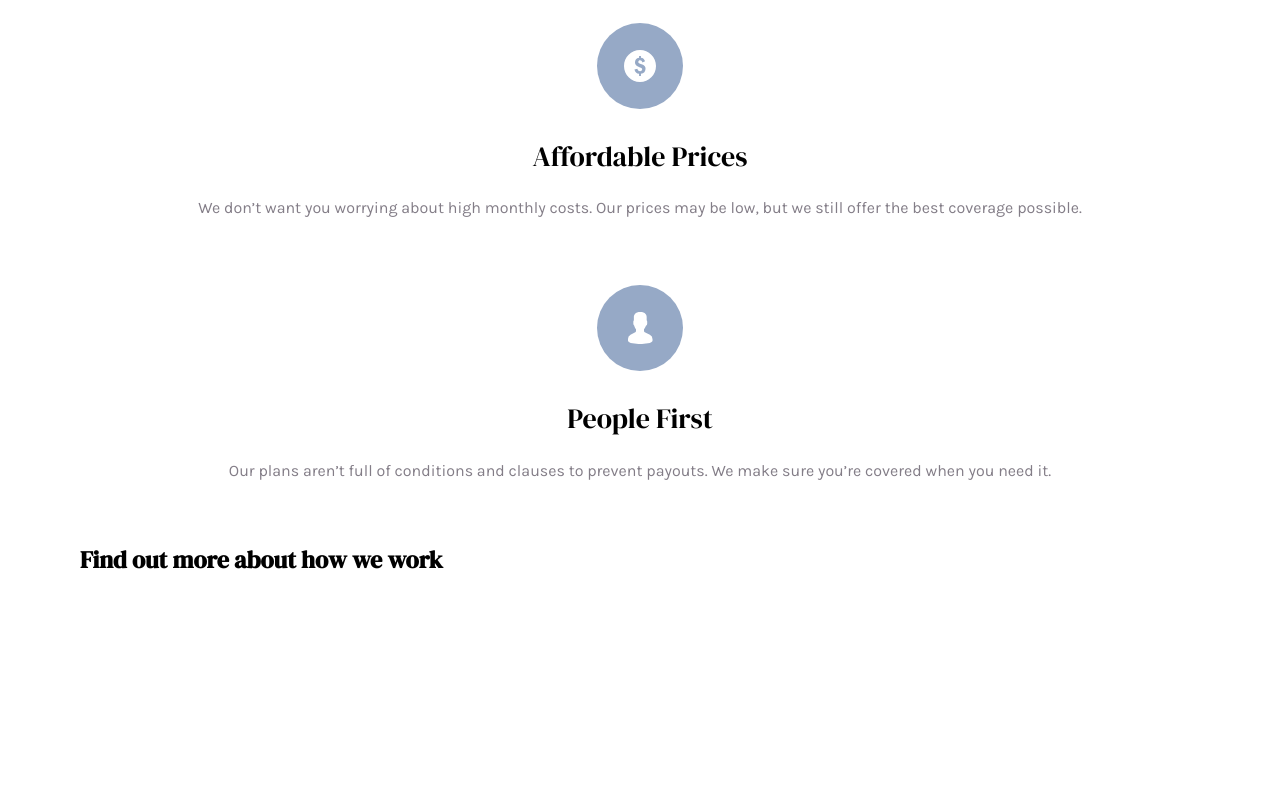
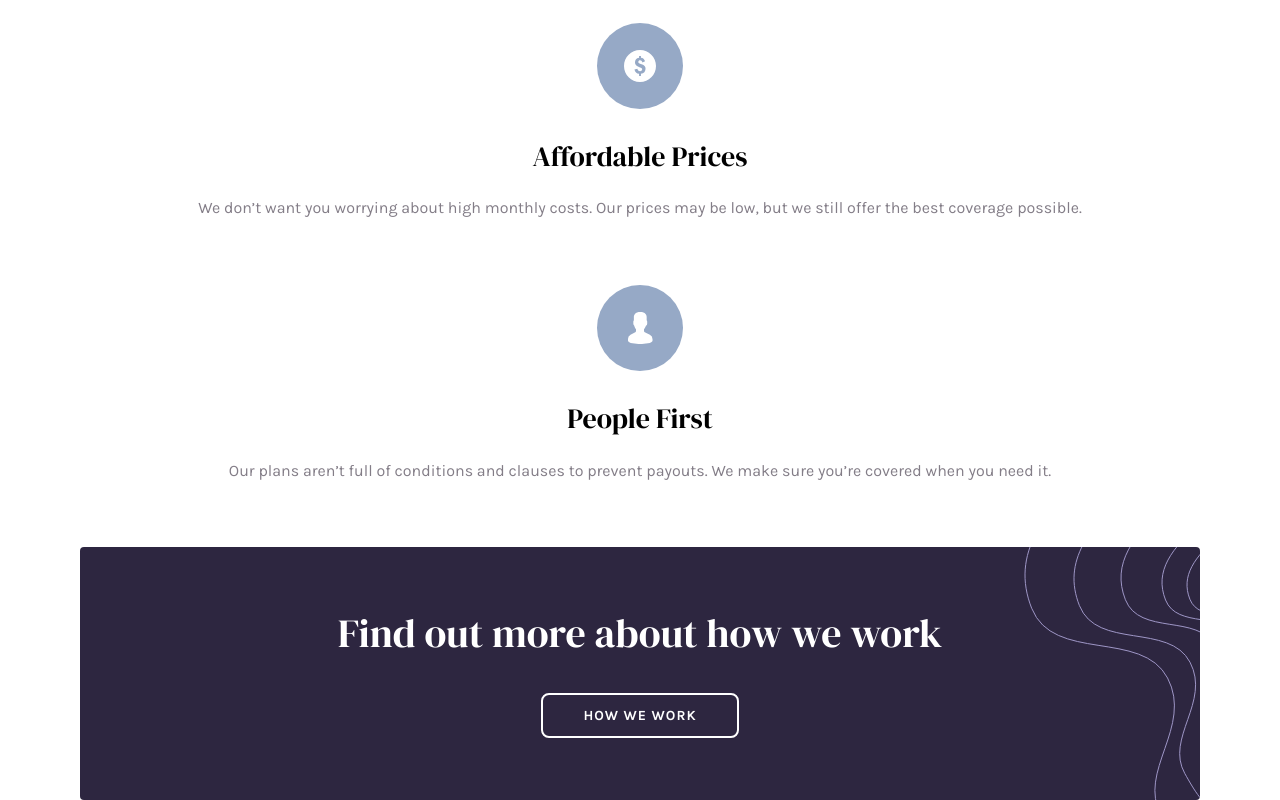
Before and after one commit to andrewteece/insure-landing, a plain HTML site: page index.html in a window 1280 px wide. Shown: the part 1527-2327 px from the top of the page. Before the commit the page ends 2141 px from the top, so only its background shows below. Drawn offline with Linux system fonts and the light colour scheme.

Commit message:
about styles

```diff
--- a/styles/style.css
+++ b/styles/style.css
@@ -349,6 +349,42 @@ h6 {
   line-height: 1.6;
 }
 
+/* ABOUT */
+
+.about {
+  padding-inline: 1.5rem;
+  margin-block: var(--clr-neutral-500);
+}
+
+.about__wrapper {
+  display: flex;
+  flex-direction: column;
+  align-items: center;
+  justify-content: center;
+  text-align: center;
+  background: var(--clr-primary-700);
+  position: relative;
+  padding-inline: 1.5rem;
+  padding-block: 4rem;
+  border-radius: 4px;
+  overflow: hidden;
+}
+
+.about__wrapper::before {
+  position: absolute;
+  content: url(../images/bg-pattern-how-we-work-mobile.svg);
+  top: 0;
+  right: 0;
+  z-index: 1;
+}
+
+.about__heading {
+  font-size: var(--fs-heading-xlg);
+  font-weight: var(--fw-regular);
+  color: var(--clr-neutral-100);
+  padding-bottom: 2.5rem;
+}
+
 /* KEYFRAMES */
 
 @keyframes nav-ani {
```
